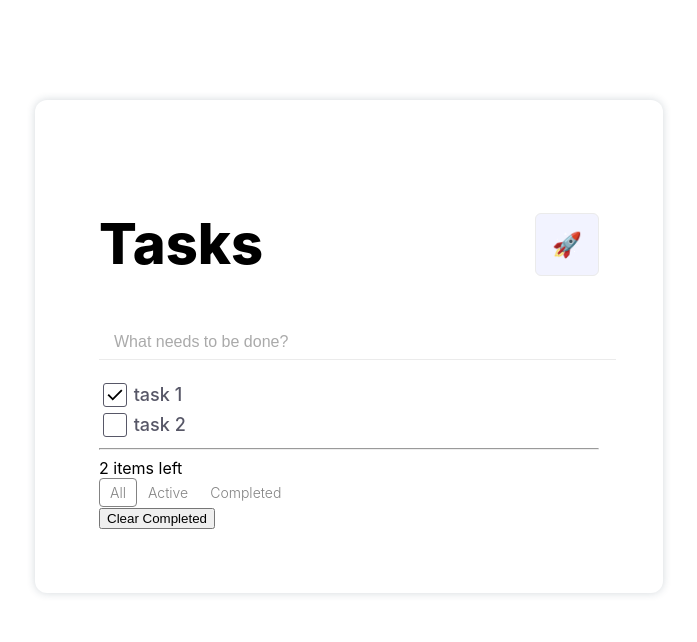
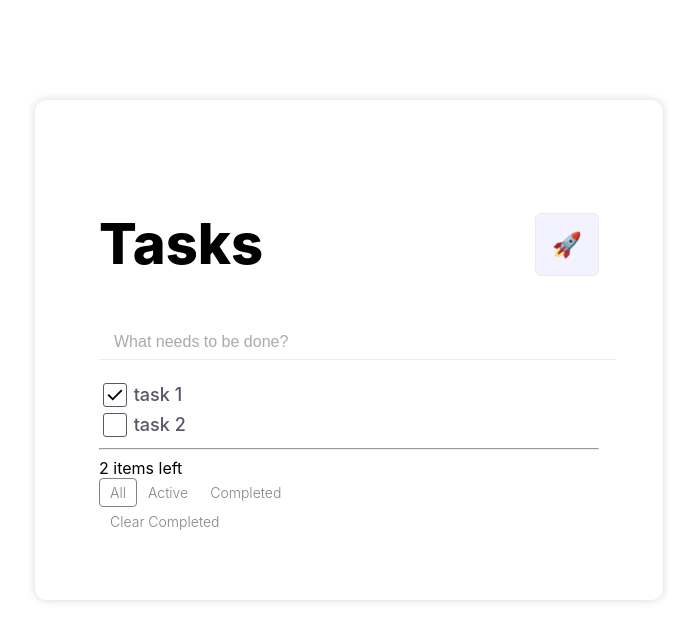
Before and after one commit to AnnaIgnatova/mindbox, a React (Create React App) app in the folder todo-app/: page / in a window 1280 px wide. Shown: the top 642 px of the page, without its empty margins (291-988 px from the left). Built offline with nearby package versions, Linux system fonts and the light colour scheme.

Commit message:
add header and footer

```diff
--- a/todo-app/src/App.tsx
+++ b/todo-app/src/App.tsx
@@ -1,8 +1,9 @@
 import { MouseEventHandler, useEffect, useState } from "react";
 import "./App.css";
-import { TextInput } from "./components/TextInput";
-import { Checkbox } from "./components/Checkbox";
-import { Button } from "./components/Button";
+import { TextInput } from "./components/UI/TextInput";
+import { Checkbox } from "./components/UI/Checkbox";
+import { Header } from "./components/Header";
+import { Footer } from "./components/Footer";
 
 interface TodoList {
   id: number;
@@ -10,10 +11,7 @@ interface TodoList {
   checked: boolean;
 }
 
-const LIST_LABELS = ["All", "Active", "Completed"];
-
 function App() {
-  const [todoValue, setTodoValue] = useState("");
   const [currentTodoList, setCurrentTodoList] = useState<TodoList[]>([]);
   const [fullTodoList, setFullTodoList] = useState<TodoList[]>([
     { id: 0, text: "task 1", checked: true },
@@ -63,37 +61,17 @@ function App() {
     ]);
   };
   return (
-    <>
     <div className="todo-wrapper">
-        <header>
-          <h2>Tasks</h2>
-          <div>🚀</div>
-        </header>
-
-        <TextInput addTodo={addTodoItem} value={todoValue} />
+      <Header />
+      <TextInput addTodo={addTodoItem} />
       <div>
         {currentTodoList.map((data) => (
           <Checkbox key={data.id} handleTodoItem={handleTodoItem} {...data} />
         ))}
       </div>
       <hr />
-        <div>
-          <span>2 items left</span>
-          <div>
-            {LIST_LABELS.map((label) => (
-              <Button
-                text={label}
-                isActive={label === statusLabel}
-                onClick={handleTodoLabels}
-              />
-            ))}
+      <Footer statusLabel={statusLabel} handleTodoLabels={handleTodoLabels} />
     </div>
-          <div>
-            <button>Clear Completed</button>
-          </div>
-        </div>
-      </div>
-    </>
   );
 }
 
--- /dev/null
+++ b/todo-app/src/components/Footer/index.tsx
@@ -0,0 +1,32 @@
+import { MouseEventHandler } from "react";
+import { Button } from "../UI/Button";
+
+interface FooterProps {
+  statusLabel: string;
+  handleTodoLabels: MouseEventHandler<HTMLButtonElement>;
+}
+
+const LIST_LABELS = ["All", "Active", "Completed"];
+
+export const Footer: React.FC<FooterProps> = ({
+  statusLabel,
+  handleTodoLabels,
+}) => {
+  return (
+    <div>
+      <span>2 items left</span>
+      <div>
+        {LIST_LABELS.map((label) => (
+          <Button
+            text={label}
+            isActive={label === statusLabel}
+            onClick={handleTodoLabels}
+          />
+        ))}
+      </div>
+      <div>
+        <Button text="Clear Completed" onClick={() => {}} />
+      </div>
+    </div>
+  );
+};
--- /dev/null
+++ b/todo-app/src/components/Header/index.tsx
@@ -0,0 +1,8 @@
+export const Header = () => {
+  return (
+    <header>
+      <h2>Tasks</h2>
+      <div>🚀</div>
+    </header>
+  );
+};
--- a/todo-app/src/components/Button/index.tsx
+++ b/todo-app/src/components/UI/Button/index.tsx
@@ -3,7 +3,7 @@ import "./style.css";
 
 interface ButtonProps {
   text: string;
-  isActive: boolean;
+  isActive?: boolean;
   onClick: MouseEventHandler<HTMLButtonElement>;
 }
 
--- a/todo-app/src/components/TextInput/index.tsx
+++ b/todo-app/src/components/UI/TextInput/index.tsx
@@ -2,12 +2,12 @@ import { useState } from "react";
 import "./style.css";
 
 interface TextInputProps {
-  value: string;
   addTodo: (value: string) => void;
 }
 
 export const TextInput: React.FC<TextInputProps> = ({ addTodo }) => {
   const [value, setValue] = useState("");
+
   return (
     <input
       className="text-input"
@@ -16,7 +16,7 @@ export const TextInput: React.FC<TextInputProps> = ({ addTodo }) => {
       placeholder="What needs to be done?"
       onChange={(e) => setValue(e.target.value)}
       onKeyDown={(e) => {
-        if (e.key === "Enter") {
+        if (e.key === "Enter" && value) {
           addTodo(value);
           setValue("");
         }
```
Also changed, not shown: todo-app/src/components/UI/Button/style.css (renamed from todo-app/src/components/Button/style.css), todo-app/src/components/UI/Checkbox/index.tsx (renamed from todo-app/src/components/Checkbox/index.tsx), todo-app/src/components/UI/Checkbox/style.css (renamed from todo-app/src/components/Checkbox/style.css), todo-app/src/components/UI/TextInput/style.css (renamed from todo-app/src/components/TextInput/style.css). Lines whose indentation alone changed are shown as unchanged.
